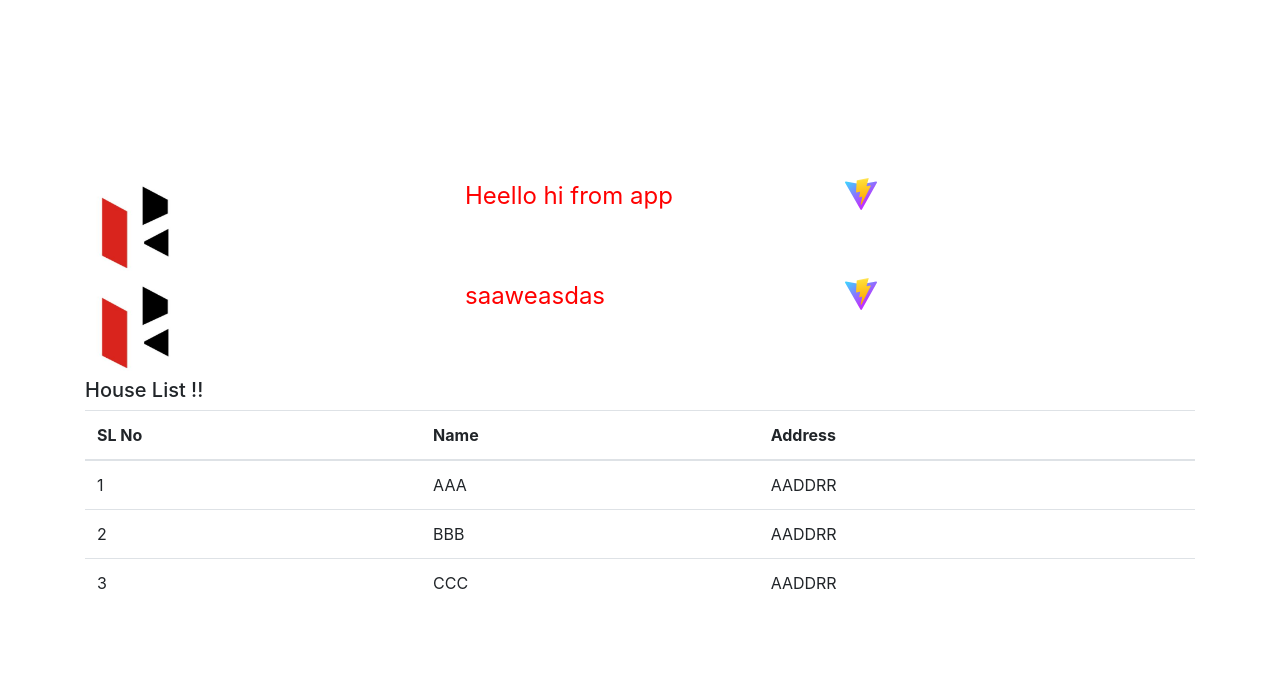
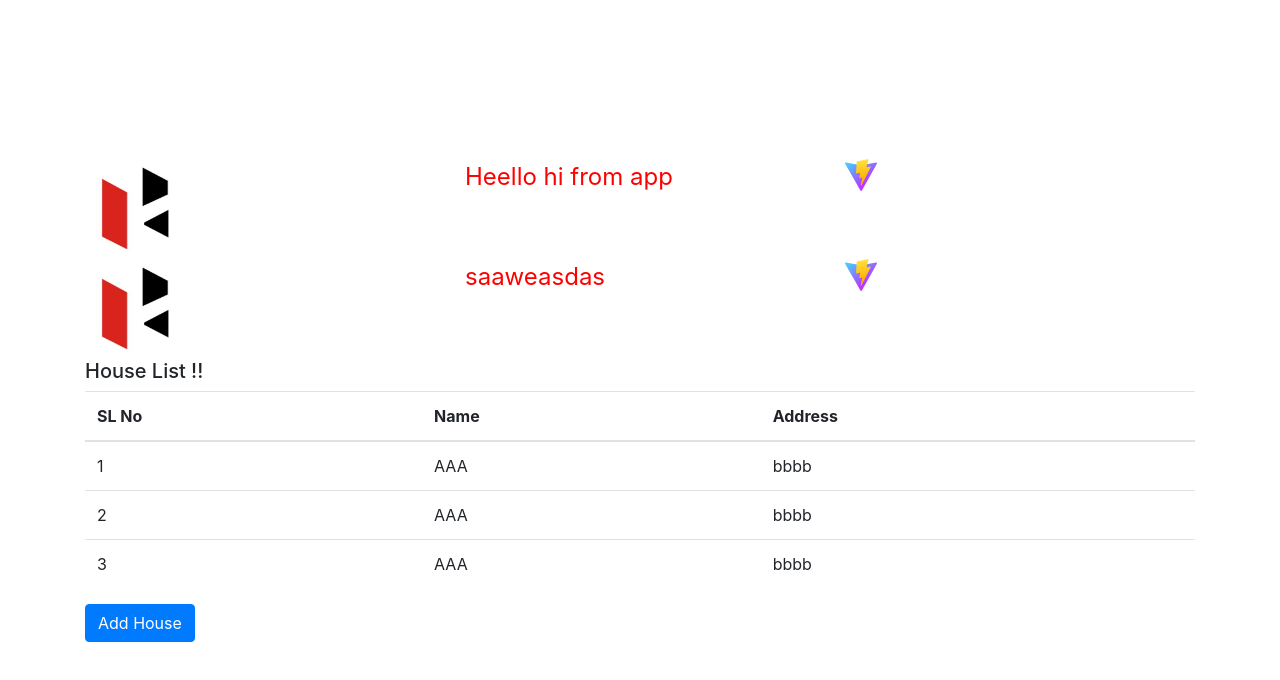
Before and after one commit to pavithra-muniraju/vite_project, a React (Vite) app: page / in a window 1280 px wide. Shown: the top 680 px of the page. Built offline with nearby package versions, Linux system fonts and the light colour scheme.

Commit message:
house row component list added

```diff
--- a/src/components/houselist.jsx
+++ b/src/components/houselist.jsx
@@ -1,4 +1,7 @@
-const Houses =[
+import { useState } from "react";
+import HouseRow from "./houserow";
+
+const HousesArray =[
     {
         id: 1,
         name: "AAA",
@@ -17,6 +20,18 @@
 ]
 
 const HouseList = () => {
+    const [houses, setHouses] = useState(HousesArray);
+
+    const addHouse = () => {
+        setHouses([
+            ...houses,
+            {
+                id: 4,
+                name: "cccc",
+                address: "dddd"
+            }
+        ])
+    }
     return (
         <>
             <h5>House List !!</h5>
@@ -29,23 +44,13 @@
                     </tr>
                 </thead>
                 <tbody>
-                    <tr>
-                        <td>1</td>
-                        <td>AAA</td>
-                        <td>AADDRR</td>
-                    </tr>
-                    <tr>
-                        <td>2</td>
-                        <td>BBB</td>
-                        <td>AADDRR</td>
-                    </tr>
-                    <tr>
-                        <td>3</td>
-                        <td>CCC</td>
-                        <td>AADDRR</td>
-                    </tr>
+                    {houses.map(h => <HouseRow key={h.id} houserow={h}/>
+                    )}
                 </tbody>
             </table>
+            <button onClick={addHouse} className="btn btn-primary">
+                Add House
+            </button>
         </>
     )
 }
--- /dev/null
+++ b/src/components/houserow.jsx
@@ -0,0 +1,13 @@
+const HouseRow = ({ houserow }) => {
+    return (
+        <>
+            <tr >
+                <td>{houserow.id}</td>
+                <td>{houserow.name}</td>
+                <td>{houserow.address}</td>
+            </tr>
+        </>
+    )
+}
+
+export default HouseRow;
```
